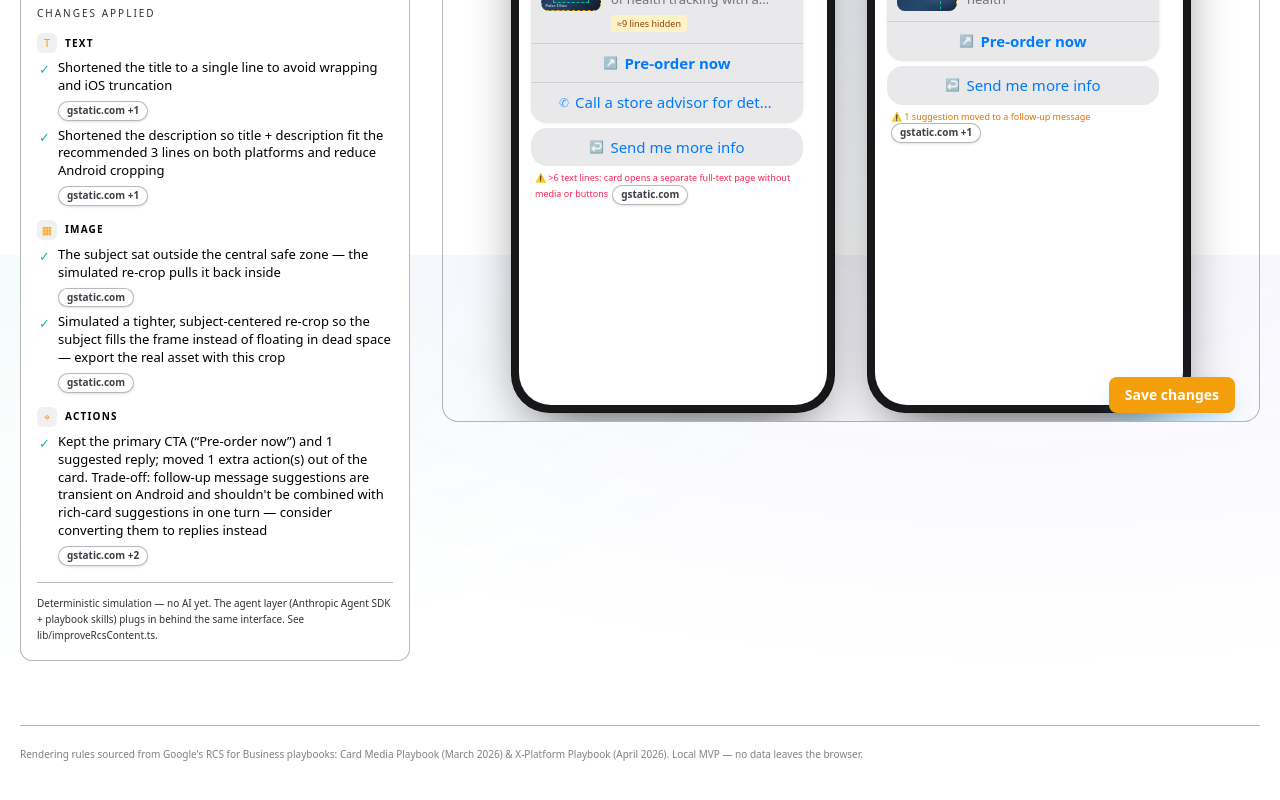
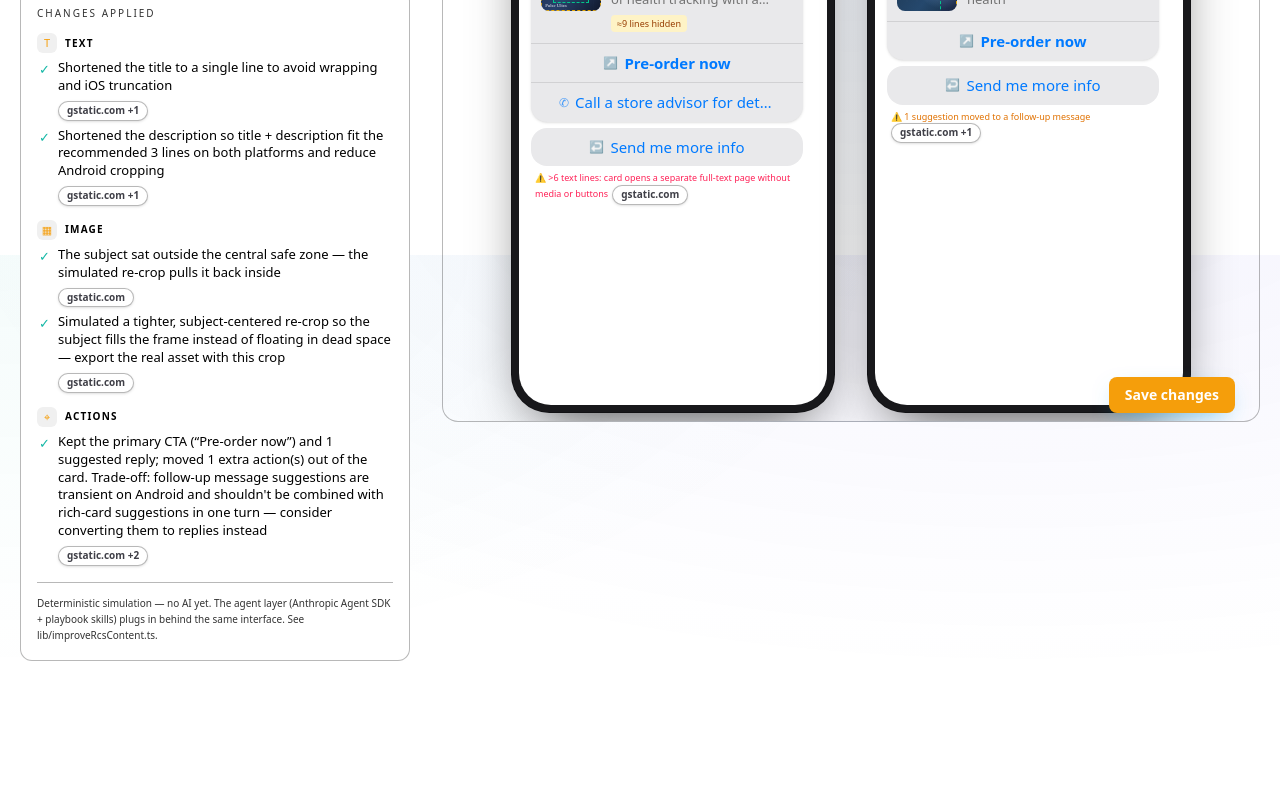
Before and after one commit to edubrigham/rcs-vcs, a Next.js app: page /improve in a window 1280 px wide. Shown: the part 545-1345 px from the top of the page. After the commit the page ends 1302 px from the top, so only its background shows below. Built offline with nearby package versions, Linux system fonts and the light colour scheme.

Commit message:
Remove footer from ImprovePage component to streamline layout and enhance focus on main content.

```diff
--- a/app/improve/page.tsx
+++ b/app/improve/page.tsx
@@ -103,11 +103,6 @@ export default function ImprovePage() {
           </div>
         </div>
       </div>
-
-      <footer className="mt-16 border-t border-line pt-5 font-mono text-[10px] leading-relaxed text-faint">
-        Rendering rules sourced from Google&apos;s RCS for Business playbooks: Card Media Playbook
-        (March 2026) &amp; X-Platform Playbook (April 2026). Local MVP — no data leaves the browser.
-      </footer>
     </main>
   );
 }
```
